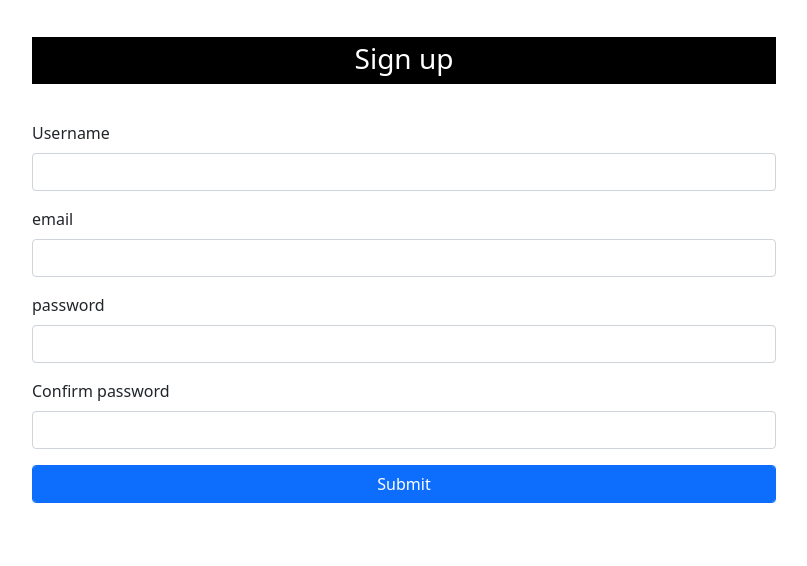
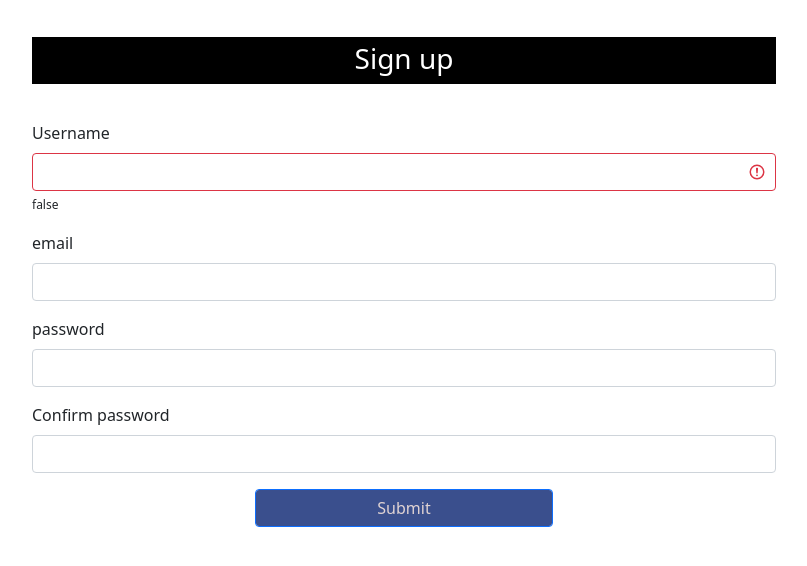
Before and after one commit to hassanfigui1/angular_forms, an Angular app in the folder angular_forms/: page / in a window 1280 px wide. Shown: the top 566 px of the page, without its empty margins (236-1043 px from the left). Built offline with nearby package versions, Linux system fonts and the light colour scheme.

Commit message:
Validation with Visual Feedback

```diff
--- a/angular_forms/src/app/validation-with-visual-feedback/validation-with-visual-feedback.component.css
+++ b/angular_forms/src/app/validation-with-visual-feedback/validation-with-visual-feedback.component.css
@@ -10,3 +10,13 @@
     width: auto;
     margin-bottom:5%;
 }
+.btn-primary{
+    background-color: rgb(58, 79, 141);
+    color:rgb(224, 211, 211);
+    width: 40%;
+    margin-left: 30%;
+    margin-right: 30%;
+}
+.check{
+    font-size: 12px;
+}
--- a/angular_forms/src/app/validation-with-visual-feedback/validation-with-visual-feedback.component.html
+++ b/angular_forms/src/app/validation-with-visual-feedback/validation-with-visual-feedback.component.html
@@ -1,21 +1,22 @@
 <div class="container-fluid mb-5">
-    <form  class="form">
+    <form #userForm="ngForm">
         <h3 class="title">Sign up</h3>
         <div class="form-group mb-3">
             <label class="form-label">Username</label>
-            <input type="text" class="form-control">
+            <input type="text" #username="ngModel" ngModel required [class.is-invalid]="username.invalid" name="username" class="form-control">
+            <label class="check">{{username.valid}}</label>
         </div>
         <div class="form-group mb-3">
             <label class="form-label">email</label>
-            <input type="email" class="form-control">
+            <input type="email" name="email" class="form-control">
         </div>
         <div class="form-group mb-3">
             <label class="form-label">password</label>
-            <input type="password" class="form-control">
+            <input type="password"  name="psw" class="form-control">
         </div>
         <div class="form-group mb-3">
             <label class="form-label">Confirm password</label>
-            <input type="password" class="form-control">
+            <input type="password" name="c-psw" class="form-control">
         </div>
         <div class="form-group">
             <input type="submit" class="form-control btn btn-primary">
```
